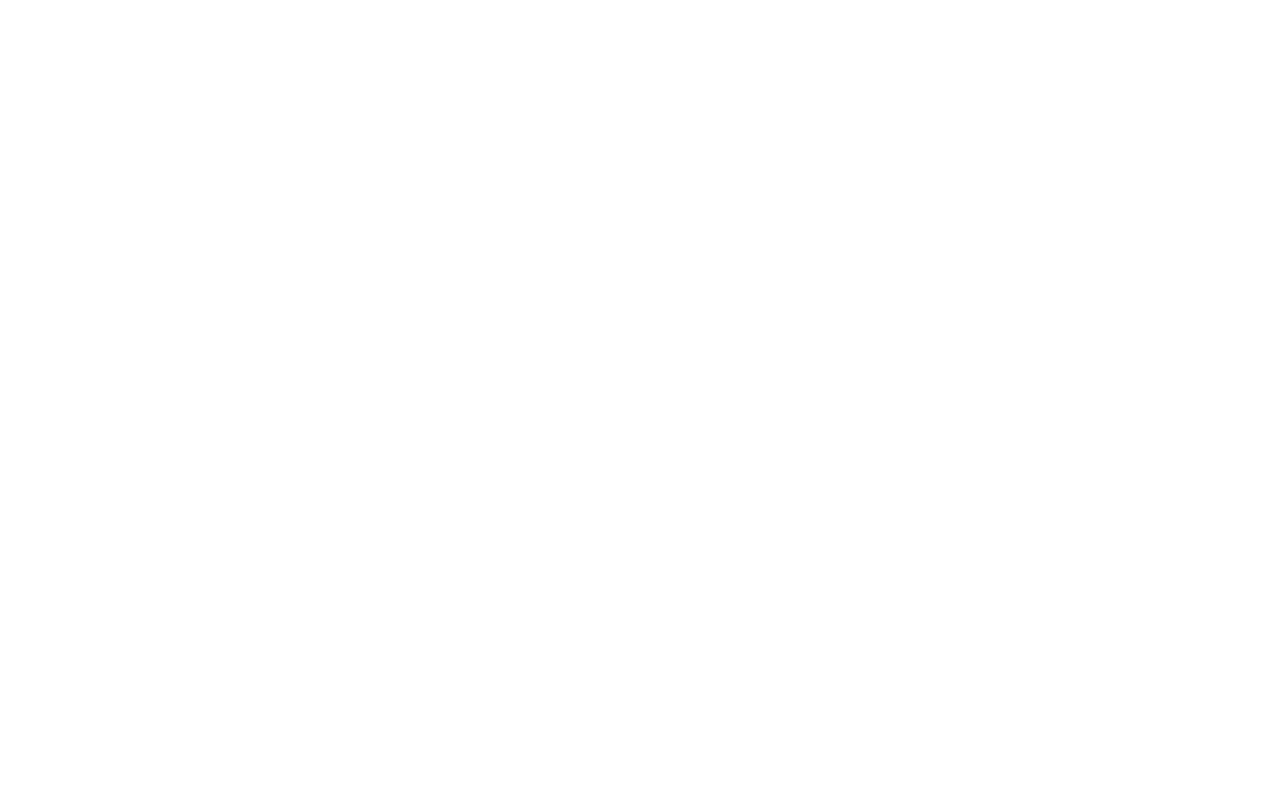
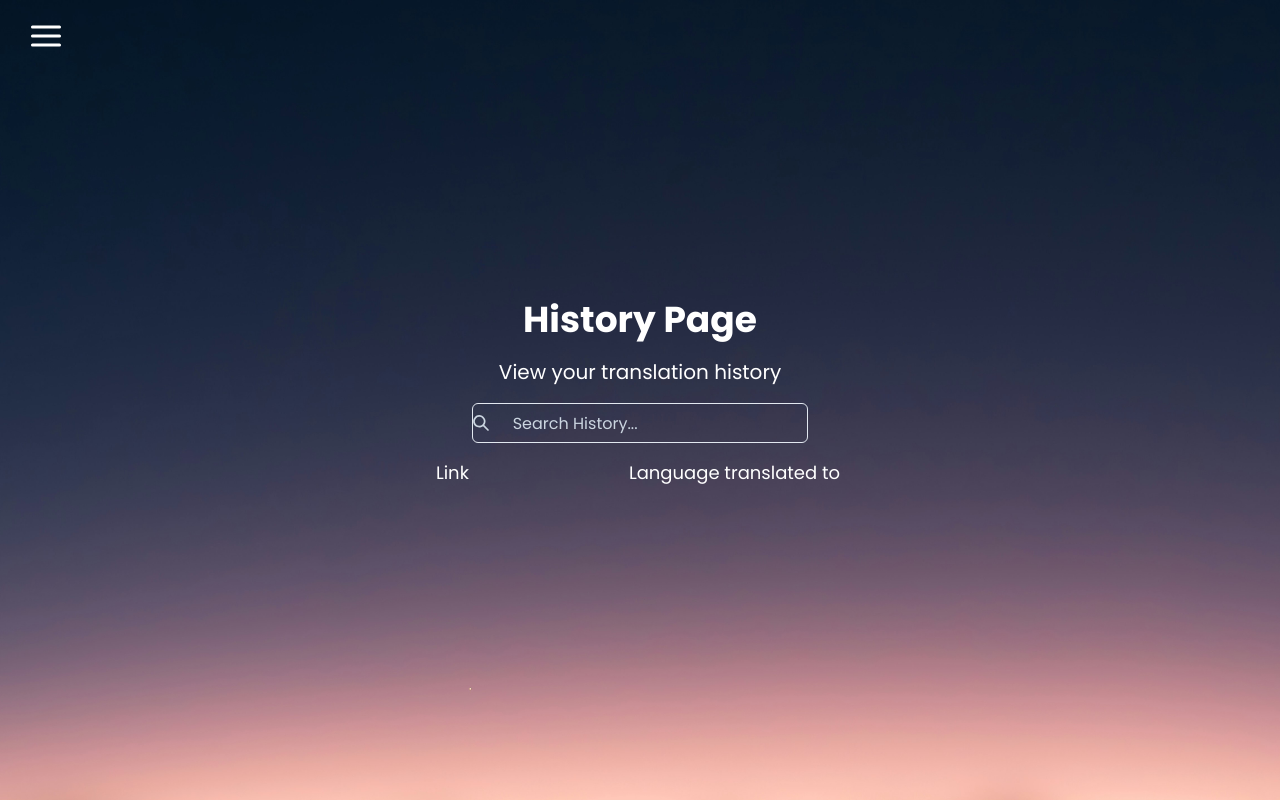
Before and after one commit to wxp02/LinguaStream, a React (Create React App) app in the folder frontend/: page /history in a window 1280 px wide. Before the commit this address had no page. Built offline with nearby package versions, Linux system fonts and the light colour scheme.

Commit message:
added history landing page

```diff
--- a/frontend/src/App.js
+++ b/frontend/src/App.js
@@ -2,6 +2,7 @@
 import React from "react";
 import LandingPage from "./pages/LandingPage";
 import HomePage from "./pages/HomePage";
+import HistoryPage from "./pages/HistoryPage";
 
 export default function App() {
   return (
@@ -9,6 +10,7 @@
       <Routes>
         <Route path="/" element={<LandingPage />} />
         <Route path="/home" element={<HomePage />} />
+        <Route path="/history" element={<HistoryPage />} />
       </Routes>
     </Router>
   );
--- a/frontend/src/pages/HistoryPage.js
+++ b/frontend/src/pages/HistoryPage.js
@@ -1,5 +1,81 @@
 import React from "react";
+import {
+  Input,
+  Select,
+  Button,
+  Box,
+  Heading,
+  Text,
+  useDisclosure,
+  InputGroup,
+  IconButton,
+  InputLeftElement,
+  Flex
+} from "@chakra-ui/react";
+import { HamburgerIcon, SearchIcon } from "@chakra-ui/icons";
+import { motion } from "framer-motion";
+import Sidebar from "../components/Sidebar";
 
 export default function HistoryPage() {
-  return <p>Hello</p>;
+  const { isOpen, onOpen, onClose } = useDisclosure();
+  return (
+    <div className="min-h-screen bg-my-image bg-cover bg-center">
+      <Box className="flex flex-col items-center justify-center p-4 bg-gray-900 bg-opacity-0 min-h-screen">
+        <IconButton
+          icon={<HamburgerIcon />}
+          aria-label="Open Menu"
+          onClick={onOpen}
+          color="white"
+          backgroundColor="transparent"
+          _hover={{ bg: "transparent", opacity: 0.8 }}
+          _active={{ bg: "transparent" }}
+          sx={{ fontSize: "36px", padding: "12px" }}
+          position="absolute"
+          top="4"
+          left="4"
+        />
+        <Sidebar isOpen={isOpen} onClose={onClose} />
+        <motion.div
+          initial={{ opacity: 0 }}
+          animate={{ opacity: 1 }}
+          transition={{ duration: 1 }}
+        >
+          <Box className="justify-center text-center">
+            <Heading as="h1" size="xl" color="white" mb="4">
+              History Page
+            </Heading>
+            <Text fontSize="xl" color="white" mb="4">
+              View your translation history
+            </Text>
+            <InputGroup>
+              <InputLeftElement
+                pointerEvents="none"  // Makes the icon non-interactive
+                paddingLeft="15px"
+                children={<SearchIcon color="gray.300" />}  // Icon color
+              />
+              <Input
+                placeholder="Search History..."
+                _placeholder={{ opacity: 1, color: "gray.300" }}
+                mb="4"
+                mx="auto"
+                width="90%"
+              />
+            </InputGroup>
+          </Box>
+        </motion.div>
+        <Box className="justify-center text-center">
+          <Flex justifyContent="flex-end" align="center">
+            <Text fontSize="lg" mb="4" color="white" mr="40">
+              Link
+            </Text>
+
+            <Text fontSize="lg" mb="4" color="white" mr="1">
+              Language translated to
+            </Text>
+          </Flex>
+        </Box>
+      </Box>
+    </div>
+
+  );
 }
```
Also changed, not shown: 1 other file (tests, documents, lock files or other folders).
